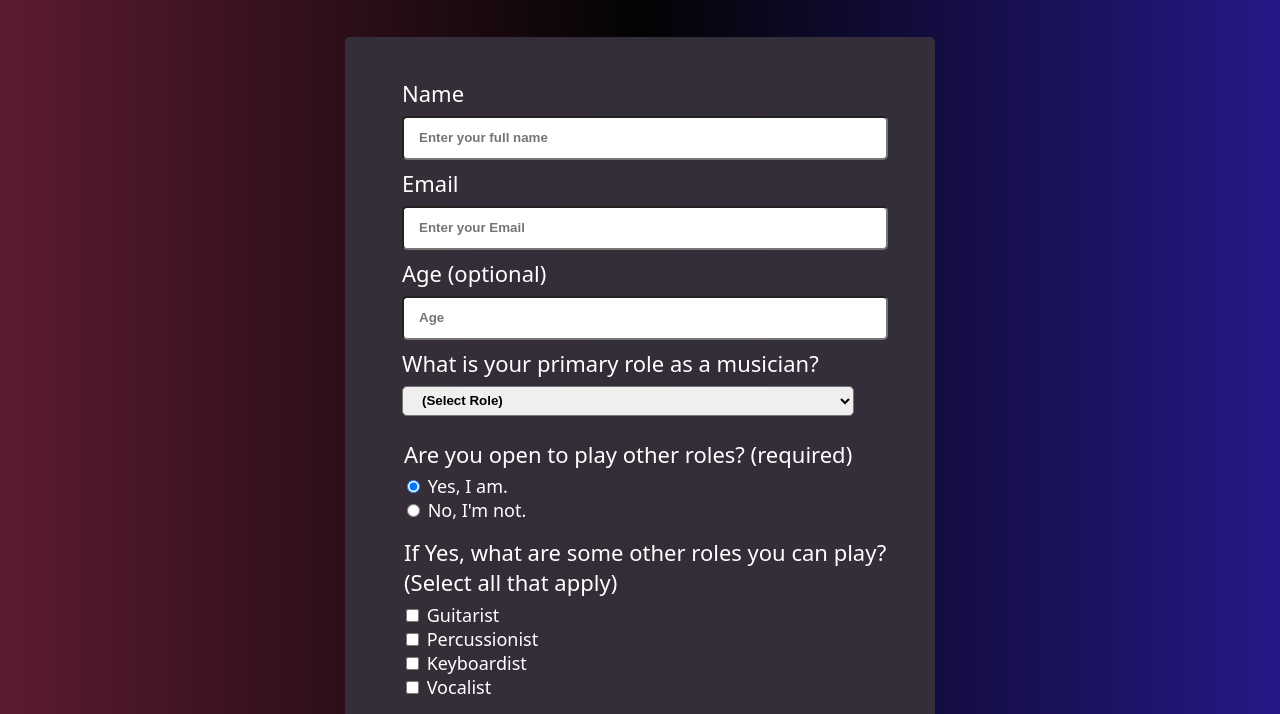
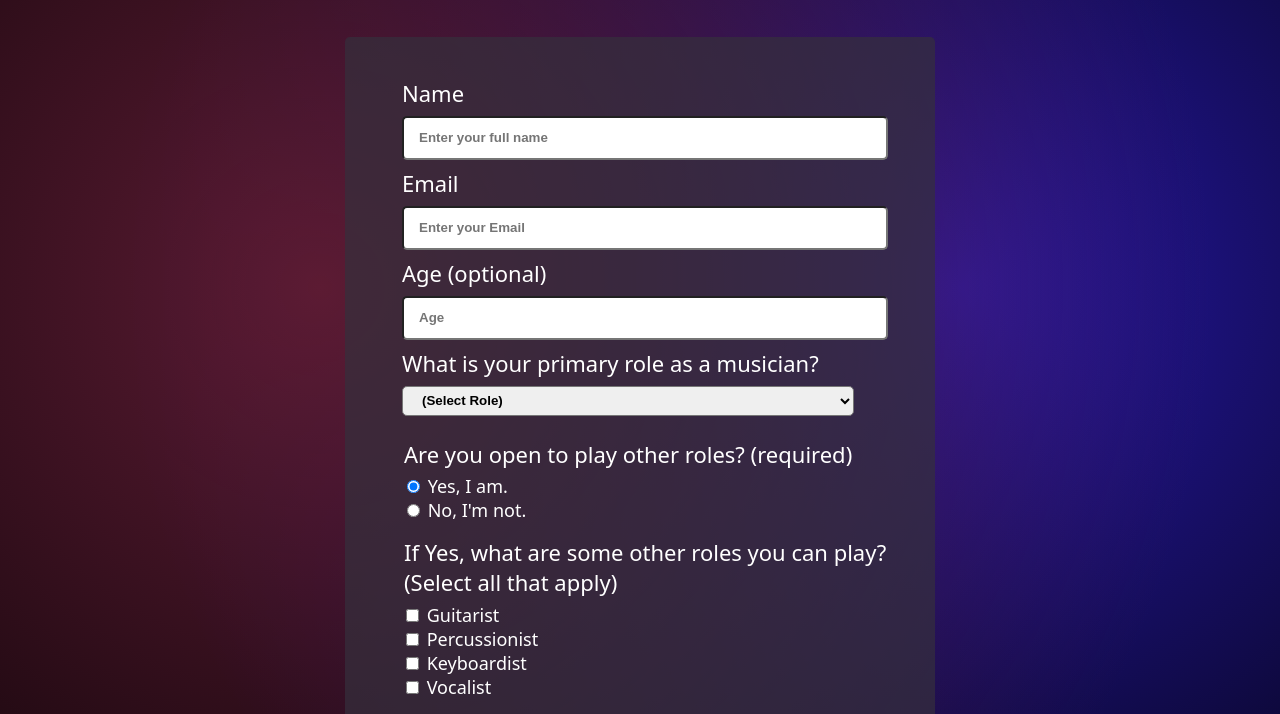
Before and after one commit to jhrocales/FCC-Survey-Form, a plain HTML site: page surveyForm.html in a window 1280 px wide. Shown: the part 135-849 px from the top of the page. Drawn offline with Linux system fonts and the light colour scheme.

Commit message:
changed background to circular gradient

```diff
--- a/surveyForm.css
+++ b/surveyForm.css
@@ -35,9 +35,12 @@ label, legend {
 }
 
 body {
-   background: linear-gradient(to right, #5C1B33 0%, #030303 50%, #261887 100%);
+   background: radial-gradient(circle at 25% center, #5C1B33, transparent 85%),
+                radial-gradient(circle at 75% center, #2618A7, transparent 80%);
+    background-color: #000000;
+    height: 100vh;
+    margin: 0;
 }
-
 
 fieldset {
    border: none;
@@ -50,7 +53,7 @@ fieldset {
    width: 70%;
    max-width: 500px;
    margin: auto;
-   background-color: rgba(54, 48, 60, 0.95);
+   background-color: rgba(54, 48, 60, 0.7);
    padding: 30px 45px;
 }
 
```
